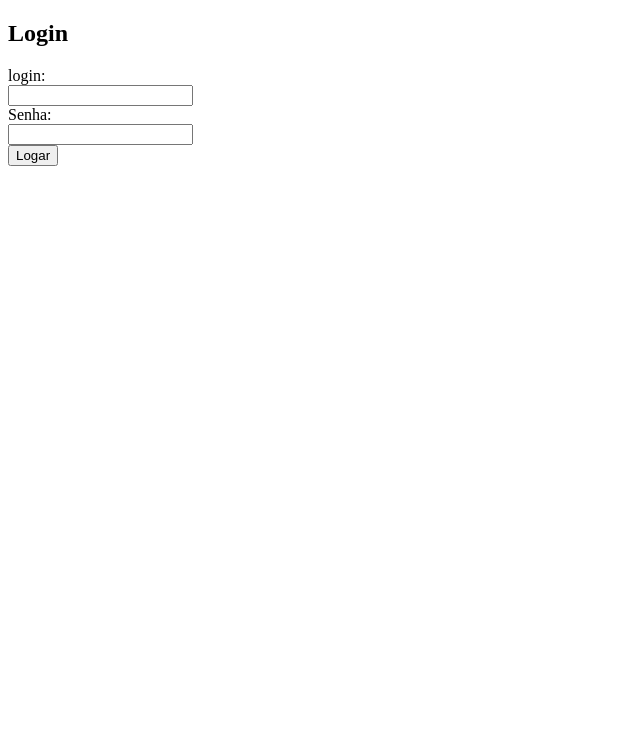
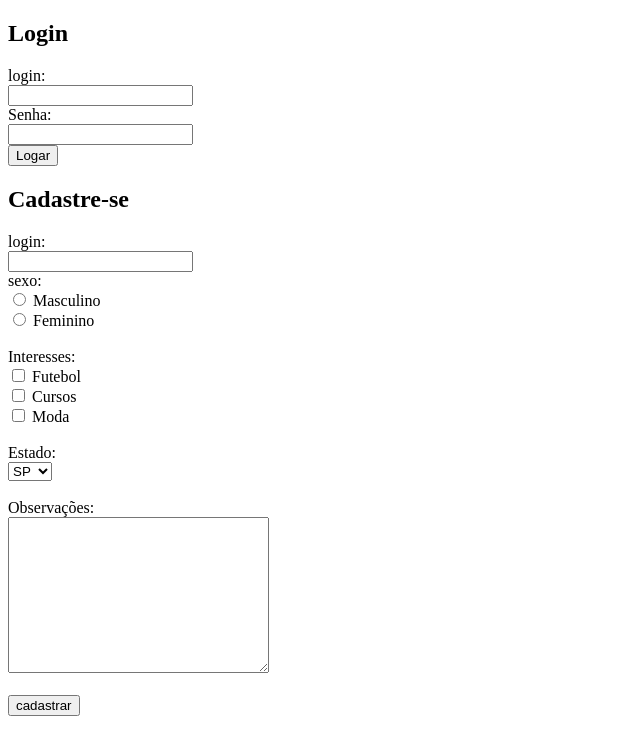
Before and after one commit to Pedrolucasfe/DESENVOLVIMENTO-WEB---UDEMY, a plain HTML site: page Primeiro Projeto/Formularios.html in a window 1280 px wide. Shown: the whole page, without its empty margins (0-640 px from the left). Drawn offline with Linux system fonts and the light colour scheme.

Commit message:
Mais formulários

```diff
--- a/Primeiro Projeto/Formularios.html
+++ b/Primeiro Projeto/Formularios.html
@@ -21,5 +21,44 @@
 
         </form>
 
+        <h2>Cadastre-se</h2>
+
+        <form action="">
+
+            login:<br>
+            <input type="text" name="login"><br>
+
+            sexo: <br>
+            <input type="radio" name="sexo" value="M"> Masculino <br>
+            <input type="radio" name="sexo" value="F"> Feminino <br><br>
+
+
+            Interesses: <br>
+            <input type="checkbox"> Futebol <br>
+            <input type="checkbox"> Cursos <br>
+            <input type="checkbox"> Moda <br> <br>
+
+            Estado: <br>
+            <select name="estado">
+
+                <option value="sp">SP</option>
+                <option value="mg">MG</option>
+                <option value="rj">RJ</option>
+                <option value="pe">PE</option>
+                <option value="ac">AC</option>
+                <option value="bh">BH</option>
+
+            </select> <br> <br>
+
+            Observações: <br>
+            <textarea name="" id="" cols="30" rows="10"></textarea><br><br>
+
+            <input type="submit" value="cadastrar">
+
+
+
+
+        </form>
+
 </body>
 </html>
```
